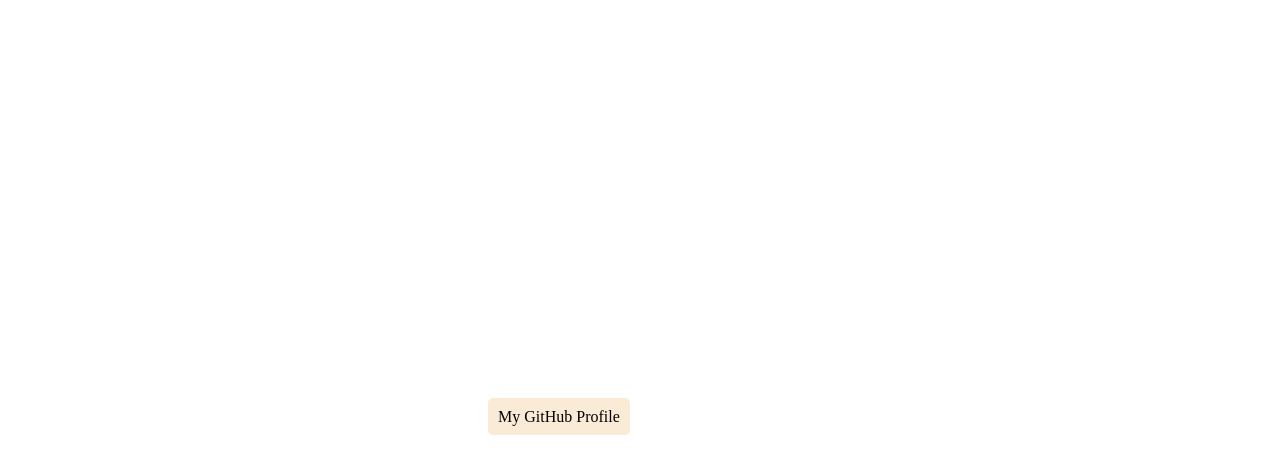
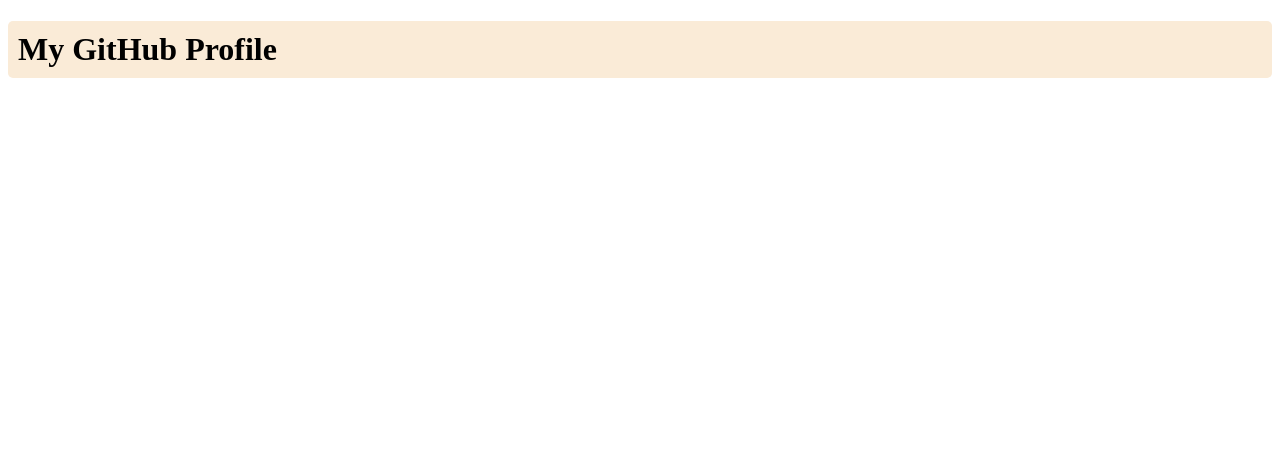
Before and after one commit to iamrajabli/BootcampJS, a plain HTML site: page 7 DAY/DOM create delete/index.html in a window 1280 px wide. Drawn offline with Linux system fonts and the light colour scheme.

Commit message:
Example 2

```diff
--- a/7 DAY/DOM create delete/app.js
+++ b/7 DAY/DOM create delete/app.js
@@ -1,8 +1,16 @@
 'use strict';
-// Element yaradılması
+
+// Element yaradılması - сreate
 // Example 1
 const a = document.createElement('a');
 a.classList = 'colorBlack resetA btn';
 a.setAttribute('href', 'https://www.github.com/iamrajabli');
 a.textContent = 'My GitHub Profile';
 document.body.appendChild(a);
+
+// Element dəyişdirilməsi - replace
+// Example 2
+const h1 = document.createElement('h1');
+h1.classList = 'colorBlack resetA btn';
+h1.textContent = 'My GitHub Profile';
+document.body.replaceChild(h1, a);
--- a/7 DAY/DOM create delete/main.css
+++ b/7 DAY/DOM create delete/main.css
@@ -1,11 +1,3 @@
-body {
-    width: 100vh;
-    position: absolute;
-    top: 50%;
-    left: 50%;
-    transform: translate(-20%, 0);
-}
-
 .colorBlack {
     color: black;
 }
```
